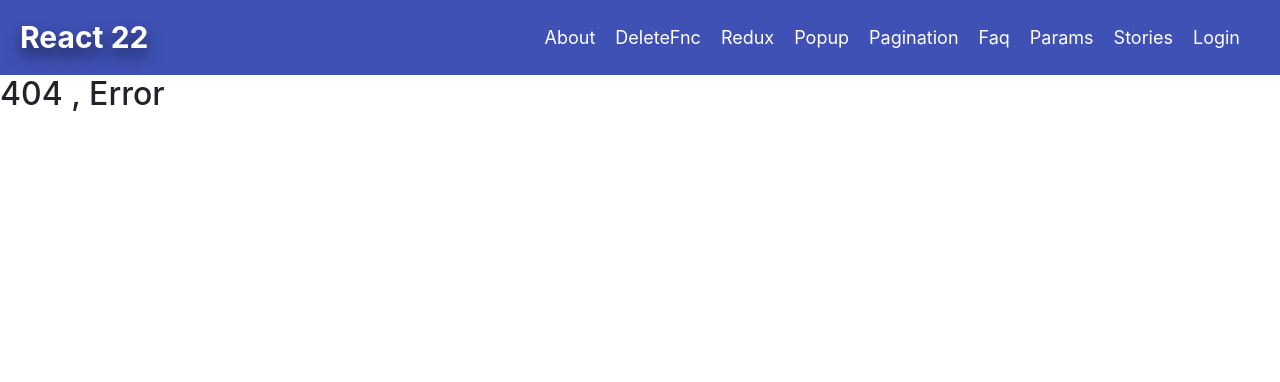
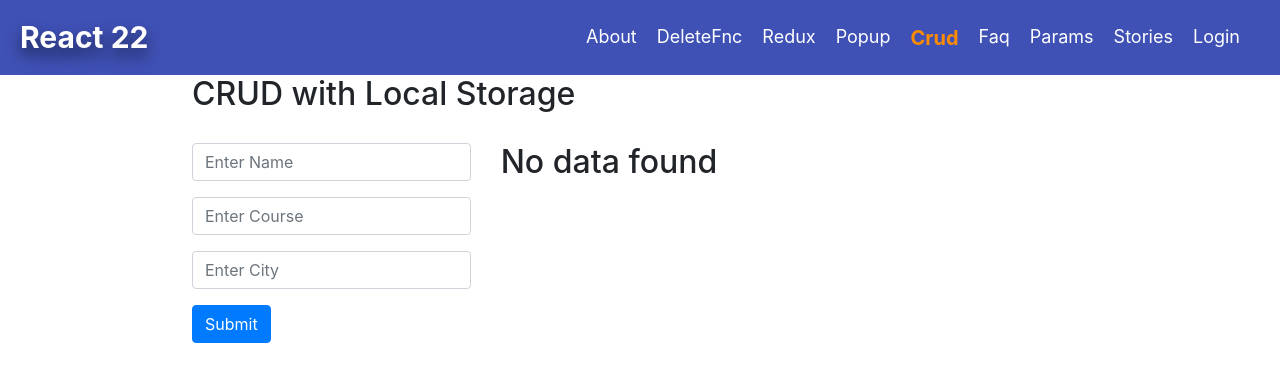
Before and after one commit to arifweb2020/react_22, a React (Create React App) app: page /crud in a window 1280 px wide. Before the commit this address led to /error-404. Shown: the top 382 px of the page. Built offline with nearby package versions, Linux system fonts and the light colour scheme.

Commit message:
CRUD localstorage

```diff
--- a/src/comonents/navigation/NavBar.js
+++ b/src/comonents/navigation/NavBar.js
@@ -30,7 +30,7 @@ function NavBar(props) {
                             <NavLink activeClassName="active" to="/popup">Popup</NavLink>
                         </li>
                         <li className="nav-item">
-                            <NavLink activeClassName="active" to="/pagination">Pagination</NavLink>
+                            <NavLink activeClassName="active" to="/crud">Crud</NavLink>
                         </li>
                         <li className="nav-item">
                             <NavLink activeClassName="active" to="/faq">Faq</NavLink>
--- /dev/null
+++ b/src/features/crud/Crud.js
@@ -0,0 +1,101 @@
+import React, { useEffect, useState } from 'react';
+
+const getAllData = () => {
+    const allData = localStorage.getItem("studentsList")
+    if (allData) {
+        return JSON.parse(allData)
+    }
+    else {
+        return []
+    }
+}
+
+function Crud(props) {
+    const [data, setData] = useState(getAllData())
+    const [name, setName] = useState("")
+    const [course, setCourse] = useState("")
+    const [city, setCity] = useState("")
+
+    const handleSubmission = (e) => {
+        e.preventDefault();
+        let allCred = {
+            name,
+            course,
+            city
+        }
+        setData([...data, allCred])
+        setName("")
+        setCourse("")
+        setCity("")
+    }
+
+    useEffect(() => {
+        localStorage.setItem("studentsList", JSON.stringify(data))
+    }, [data])
+
+    const delteData = (id) => {
+        const newData = data.filter((value, index) => {
+            return value.name !== id
+        })
+        setData(newData)
+    }
+
+    return (
+        <div style={{ maxWidth: "70%", margin: "0 auto" }}>
+            <h2>CRUD with Local Storage</h2>
+            <div className="row" style={{ marginTop: "30px" }}>
+                <div className="col-md-4">
+                    <form>
+                        <div className="form-group">
+                            <input type="text" required placeholder="Enter Name" value={name} className="form-control" onChange={(e) => setName(e.target.value)} />
+                        </div>
+                        <div className="form-group">
+                            <input type="text" required placeholder="Enter Course" value={course} className="form-control" onChange={(e) => setCourse(e.target.value)} />
+                        </div>
+                        <div className="form-group">
+                            <input type="text" required placeholder="Enter City" value={city} className="form-control" onChange={(e) => setCity(e.target.value)} />
+                        </div>
+                        <div className="form-group">
+                            <button className="btn btn-md btn-primary" onClick={handleSubmission}>Submit</button>
+                        </div>
+                    </form>
+                </div>
+                <div className="col-md-6">
+                    {
+                        data.length > 0 ? <><table className='table table-stried'>
+                            <thead>
+                                <tr>
+                                    <th>Name</th>
+                                    <th>Course</th>
+                                    <th>City</th>
+                                    <th>Action</th>
+                                </tr>
+                            </thead>
+                            <tbody>
+                                {
+                                    data.map((ele, i) => {
+                                        return <tr key={i}>
+                                            <td>{ele.name}</td>
+                                            <td>{ele.course}</td>
+                                            <td>{ele.city}</td>
+                                            <td ><span style={{ cursor: "pointer", color: "red" }}
+                                                onClick={() => delteData(ele.name)}
+                                            >delete</span></td>
+                                        </tr>
+                                    })
+                                }
+                            </tbody>
+
+                        </table>
+                            <button className='btn btn-md btn-danger' onClick={() => setData([])}>Delete All</button>
+                        </>
+                            : <h2>No data found</h2>
+                    }
+
+                </div>
+            </div>
+        </div>
+    );
+}
+
+export default Crud;
--- a/src/routes/AppRoutes.js
+++ b/src/routes/AppRoutes.js
@@ -14,6 +14,7 @@ const About = React.lazy(() => import('./../features/about/About'));
 const Delete = React.lazy(() => import('./../features/delete/DeleteFn'));
 const Redux = React.lazy(() => import('./../features/redux/Redux'));
 const Popup = React.lazy(() => import('./../features/close-popup/ClosePopup'));
+const Crud = React.lazy(() => import('./../features/crud/Crud'));
 const Error404 = React.lazy(() => import('./../features/error-page/ErrorPage'));
 
 function AppRoutes(props) {
@@ -24,9 +25,10 @@ function AppRoutes(props) {
                 <Switch>
                     <Route exact path="/" name="main-page" component={MainPage} />
                     <Route exact path="/about" name="about-page" component={About} />
-                    <Route exact path="/delete" name="about-page" component={Delete} />
-                    <Route exact path="/redux" name="about-page" component={Redux} />
-                    <Route exact path="/popup" name="about-page" component={Popup} />
+                    <Route exact path="/delete" name="del-page" component={Delete} />
+                    <Route exact path="/redux" name="redux-page" component={Redux} />
+                    <Route exact path="/popup" name="popup-page" component={Popup} />
+                    <Route exact path="/crud" name="crud-page" component={Crud} />
                     <Route exact path="/error-404" name="error404" component={Error404} />
                     <Route render={() => <Redirect to="/error-404" />} />
                 </Switch>
```
